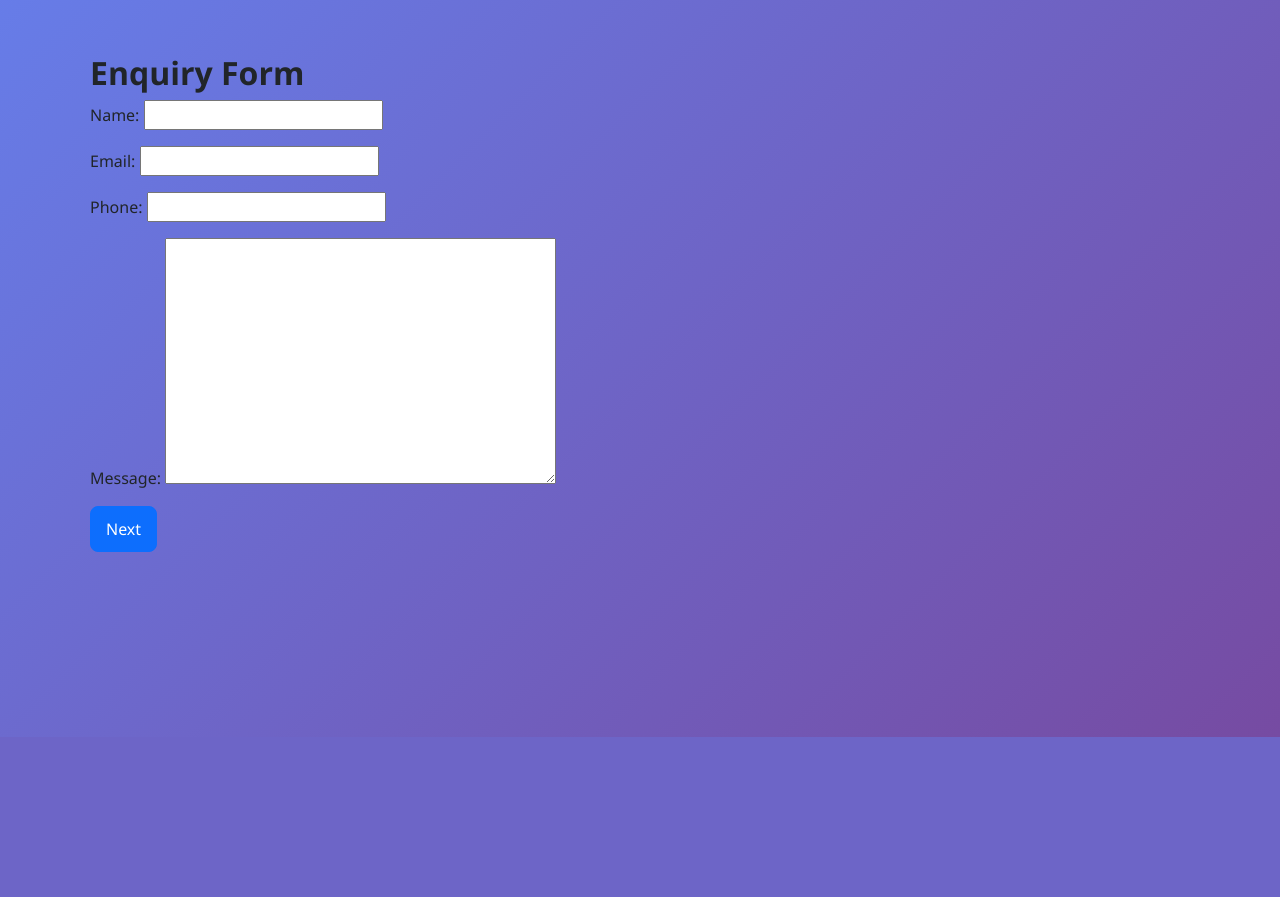
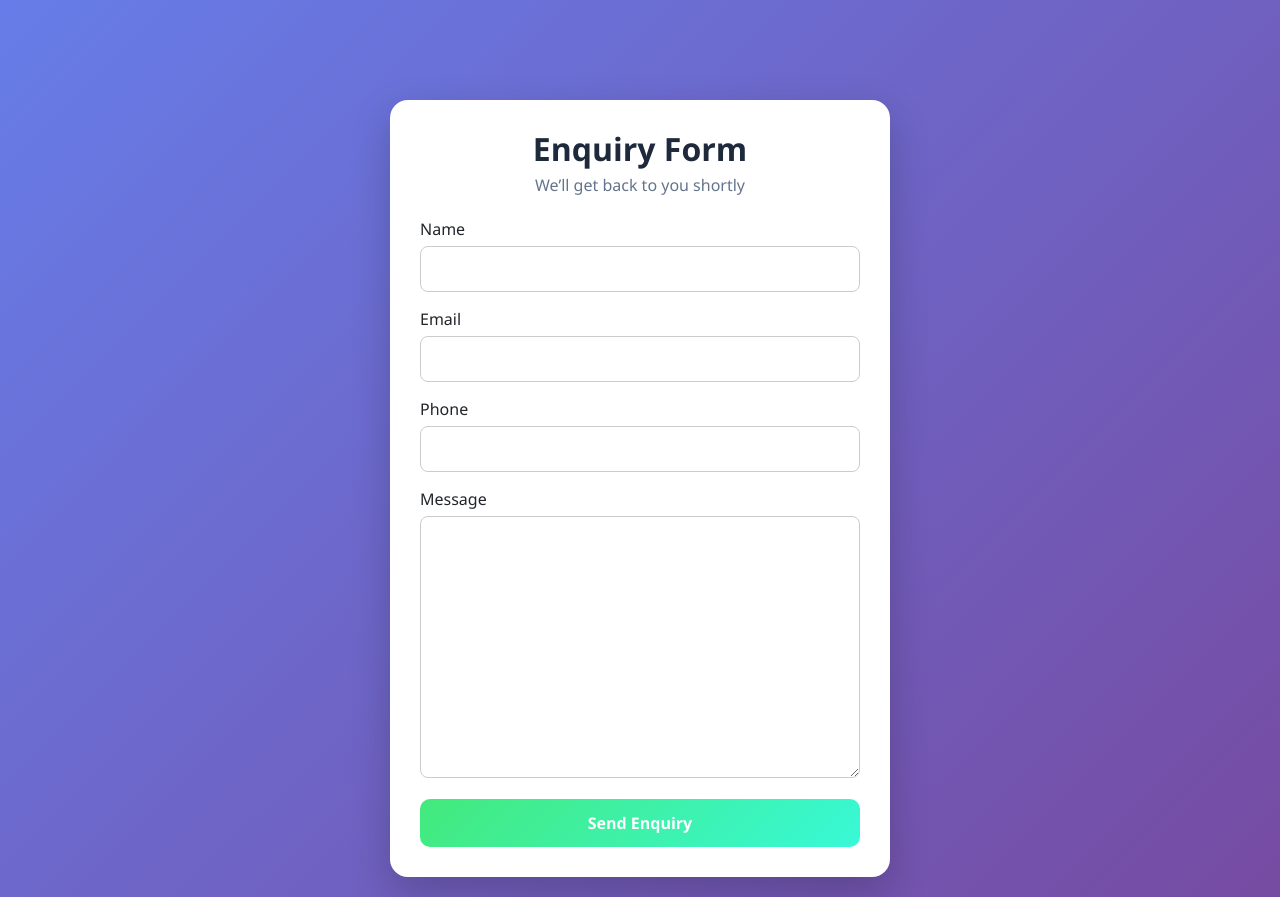
Before and after one commit to Keerthan-17/Eventure, a Django app: page /events/enquire/ in a window 1280 px wide. Shown: the part 63-960 px from the top of the page. Before the commit the page ends 800 px from the top, so only its background shows below. Run offline with Django 5.2, Linux system fonts and the light colour scheme.

Commit message:
add css for enquiry page and udpate redirect for thank u page in views.

```diff
--- a/events/urls.py
+++ b/events/urls.py
@@ -14,6 +14,7 @@ urlpatterns = [
     path('calculate_price/', views.calculate_price, name='calculate_price'),
     path('success', views.success, name='success'),
     path('enquire/', views.enquiry_view, name='enquire'),
+    path('enquiry-thanks/', views.enquiry_thanks, name='enquiry_thanks'),
     path('finalize_order/', views.finalize_order, name='finalize_order'),
 
 
--- a/events/views.py
+++ b/events/views.py
@@ -192,6 +192,8 @@ def calculate_price(request):
 
     return redirect('next')
 
+def enquiry_thanks(request):
+    return render(request, 'events/enquiry_thanks.html')
 
 def success(request):
     return render(request, "events/success.html")
@@ -201,7 +203,9 @@ def enquiry_view(request):
         form = EnquiryForm(request.POST)
         if form.is_valid():
             form.save()
-            return render(request, 'events/enquiry_thanks.html')
+            return redirect('enquiry_thanks')
+        else:
+            print(form.errors)
     else:
         form = EnquiryForm()
     return render(request, 'events/enquire.html', {'form': form})
--- /dev/null
+++ b/static/CSS/pages/enquiry.css
@@ -0,0 +1,81 @@
+/* Background */
+body {
+    background: linear-gradient(135deg, #667eea, #764ba2);
+    min-height: 100vh;
+}
+
+/* Container */
+.enquiry-container {
+    margin-top: 80px;
+}
+
+/* Card */
+.enquiry-card {
+    max-width: 500px;
+    margin: auto;
+    background: #ffffff;
+    border-radius: 18px;
+    padding: 30px;
+    box-shadow: 0 15px 40px rgba(0,0,0,0.2);
+}
+
+/* Title */
+.enquiry-title {
+    text-align: center;
+    font-weight: 700;
+    margin-bottom: 5px;
+    color: #1e293b;
+}
+
+/* Subtitle */
+.enquiry-subtitle {
+    text-align: center;
+    color: #64748b;
+    margin-bottom: 20px;
+}
+
+/* Form group */
+.form-group {
+    margin-bottom: 15px;
+}
+
+/* Labels */
+.form-group label {
+    font-weight: 500;
+    margin-bottom: 5px;
+    display: block;
+}
+
+/* Inputs */
+.form-group input,
+.form-group textarea {
+    width: 100%;
+    padding: 10px;
+    border-radius: 8px;
+    border: 1px solid #ccc;
+    transition: 0.3s;
+}
+
+/* Focus */
+.form-group input:focus,
+.form-group textarea:focus {
+    border-color: #667eea;
+    outline: none;
+    box-shadow: 0 0 6px rgba(102,126,234,0.4);
+}
+
+/* Button */
+.btn-enquiry {
+    width: 100%;
+    padding: 12px;
+    border-radius: 10px;
+    font-weight: bold;
+    background: linear-gradient(135deg, #43e97b, #38f9d7);
+    border: none;
+    color: white;
+    transition: 0.3s;
+}
+
+.btn-enquiry:hover {
+    transform: translateY(-2px);
+}
--- a/templates/events/enquire.html
+++ b/templates/events/enquire.html
@@ -1,15 +1,45 @@
 {% extends 'base.html' %}
+{% load static %}
+
+{% block extra_css %}
+<link rel="stylesheet" href="{% static 'css/pages/enquiry.css' %}">
+{% endblock %}
 
 {% block content %}
-<br>
-<div class="container">
-    <div class="jumbotron">
-        <h2>Enquiry Form</h2>
-        <form method="post">
+
+<div class="container enquiry-container">
+
+    <div class="enquiry-card">
+        <h2 class="enquiry-title">Enquiry Form</h2>
+        <p class="enquiry-subtitle">We’ll get back to you shortly</p>
+
+        <form method="POST">
             {% csrf_token %}
-            {{ form.as_p }}
-            <button type="submit" class="btn btn-primary">Next</button>
+
+            <div class="form-group">
+                <label>Name</label>
+                {{ form.name }}
+            </div>
+
+            <div class="form-group">
+                <label>Email</label>
+                {{ form.email }}
+            </div>
+
+            <div class="form-group">
+                <label>Phone</label>
+                {{ form.phone }}
+            </div>
+
+            <div class="form-group">
+                <label>Message</label>
+                {{ form.message }}
+            </div>
+
+            <button type="submit" class="btn btn-enquiry">Send Enquiry</button>
         </form>
     </div>
+
 </div>
+
 {% endblock %}
```
Also changed, not shown: static/CSS/pages/success.css (added, +63 -0 lines), templates/events/enquiry_thanks.html (+24 -5 lines).
